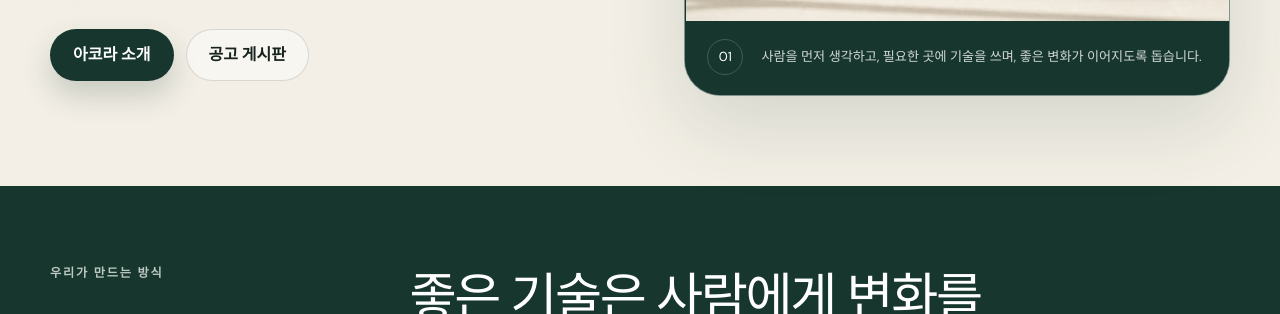
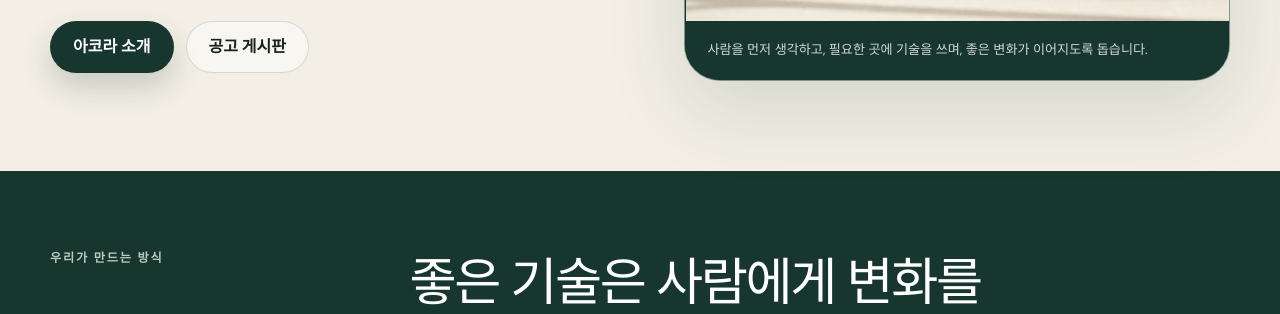
Before and after one commit to Cairnora/comp, a plain HTML site: page index.html in a window 1280 px wide. Shown: the part 453-767 px from the top of the page. Drawn offline with Linux system fonts and the light colour scheme.

Commit message:
Remove misleading hero sequence number

```diff
--- a/index.html
+++ b/index.html
@@ -137,7 +137,6 @@
               fetchpriority="high"
             />
             <figcaption class="visual-caption">
-              <span class="visual-index">01</span>
               <span class="lang-ko">사람을 먼저 생각하고, 필요한 곳에 기술을 쓰며, 좋은 변화가 이어지도록 돕습니다.</span>
               <span class="lang-en">People first. Technology with purpose. Change that lasts.</span>
             </figcaption>
--- a/styles.css
+++ b/styles.css
@@ -267,24 +267,12 @@ html[data-lang="en"] .lang-en {
 }
 
 .visual-caption {
-  display: grid;
-  grid-template-columns: auto 1fr;
-  gap: 18px;
+  display: flex;
   align-items: center;
   padding: 18px 22px 20px;
   color: rgba(255, 255, 255, 0.8);
   background: var(--forest);
   font-size: 0.82rem;
-}
-
-.visual-index {
-  display: grid;
-  width: 36px;
-  height: 36px;
-  place-items: center;
-  border: 1px solid var(--line-light);
-  border-radius: 50%;
-  color: white;
 }
 
 .manifesto {
```
